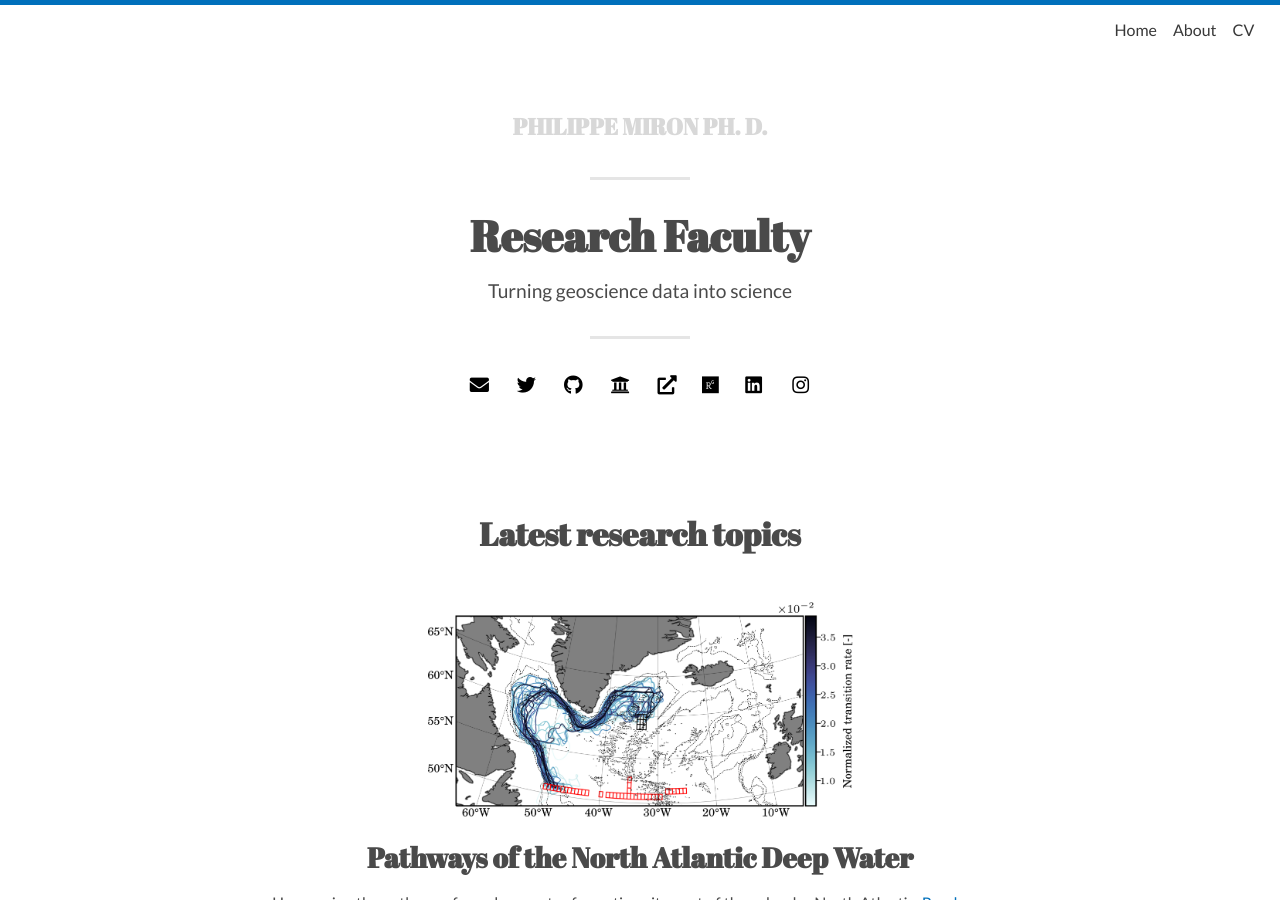
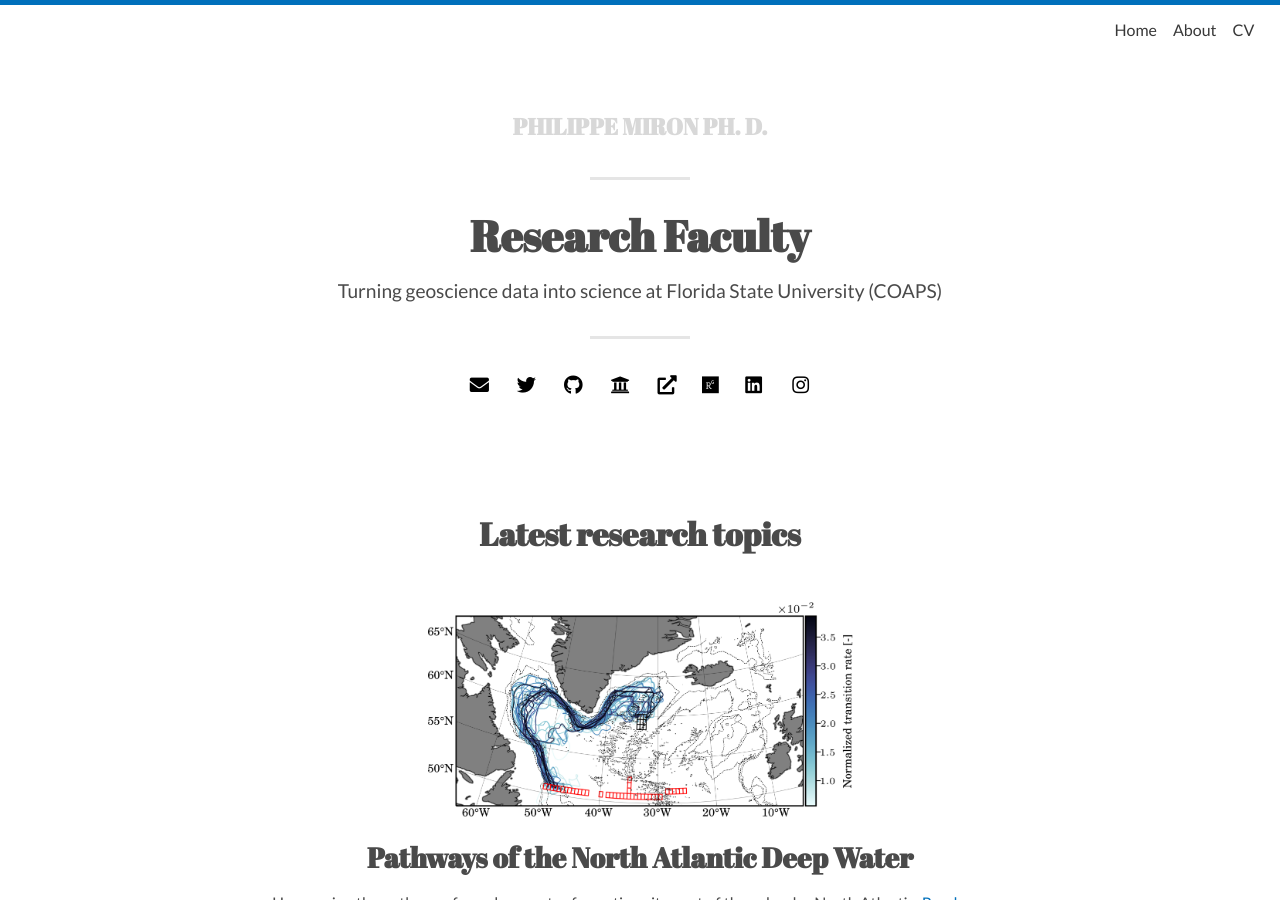
Before and after one commit to philippemiron/philippemiron.github.io, a Jekyll site: the page built from index.html, in a window 1280 px wide and 900 px high. Built offline with Jekyll 4.4.1, drawn with Linux system fonts in a browser that asks for light colours; nearby versions of some CDN libraries; the list of posts is cut into pages by our own code.

Commit message:
change subtitle

```diff
--- a/_config.yml
+++ b/_config.yml
@@ -12,7 +12,7 @@ theme_settings:
   # Header and footer text
   header_text: >
      <h1>Research Faculty</h1>
-     <p>Turning geoscience data into science<p>
+     <p>Turning geoscience data into science at Florida State University (COAPS)<p>
   header_text_feature_image:
   footer_text: >
     Made with <i class="far fa-fw fa-heart"></i> and powered by <a href="http://jekyllrb.com">Jekyll</a>
```
